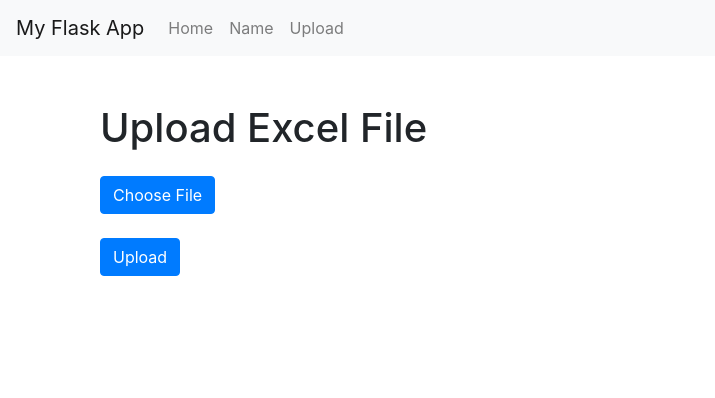
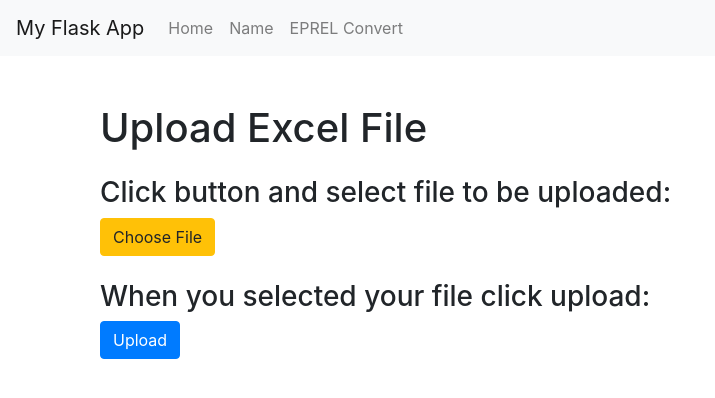
Before and after one commit to Sonnenbrand/EprelDatasheet-Magic, a Flask app: page /upload in a window 1280 px wide. Shown: the top 398 px of the page, without its empty margins (0-715 px from the left). Run offline with Flask 3, Linux system fonts and the light colour scheme; some libraries are stand-ins or nearby versions.

Commit message:
design changes

```diff
--- a/templates/base.html
+++ b/templates/base.html
@@ -22,7 +22,7 @@
             <a class="nav-link" href="/entername">Name</a>
           </li>
           <li class="nav-item">
-            <a class="nav-link" href="/upload">Upload</a>
+            <a class="nav-link" href="/upload">EPREL Convert</a>
           </li>
           <!-- Add more navigation items here -->
         </ul>
--- a/templates/upload.html
+++ b/templates/upload.html
@@ -7,11 +7,13 @@ Upload File
 {% block content %}
 <div class="container py-5">
     <h1 class="mb-4">Upload Excel File</h1>
+    <h3>Click button and select file to be uploaded:</h3>
     <form method="post" enctype="multipart/form-data" class="mb-4">
         <div class="mb-3">
             <input type="file" name="file" required id="file-upload" style="display: none;" onchange="updateLabel()">
-            <label for="file-upload" class="btn btn-primary" id="file-upload-label">Choose File</label>
+            <label for="file-upload" class="btn btn-warning" id="file-upload-label">Choose File</label>
         </div>
+    <h3>When you selected your file click upload:</h3>
         <button type="submit" class="btn btn-primary">Upload</button>
     </form>
 
@@ -35,8 +37,15 @@ Upload File
 function updateLabel() {
     var inputFile = document.getElementById('file-upload');
     var label = document.getElementById('file-upload-label');
+    var button = document.getElementById('file-upload-label');
     var fileName = inputFile.value.split('\\').pop();
-    label.innerHTML = fileName ? fileName : 'Choose File';
+    if (fileName) {
+        label.innerHTML = 'You selected file: ' + fileName;
+        button.className = 'btn btn-success';
+    } else {
+        label.innerHTML = 'Choose File';
+        button.className = 'btn btn-warning';
+    }
 }
 </script>
 {% endblock %}
```
